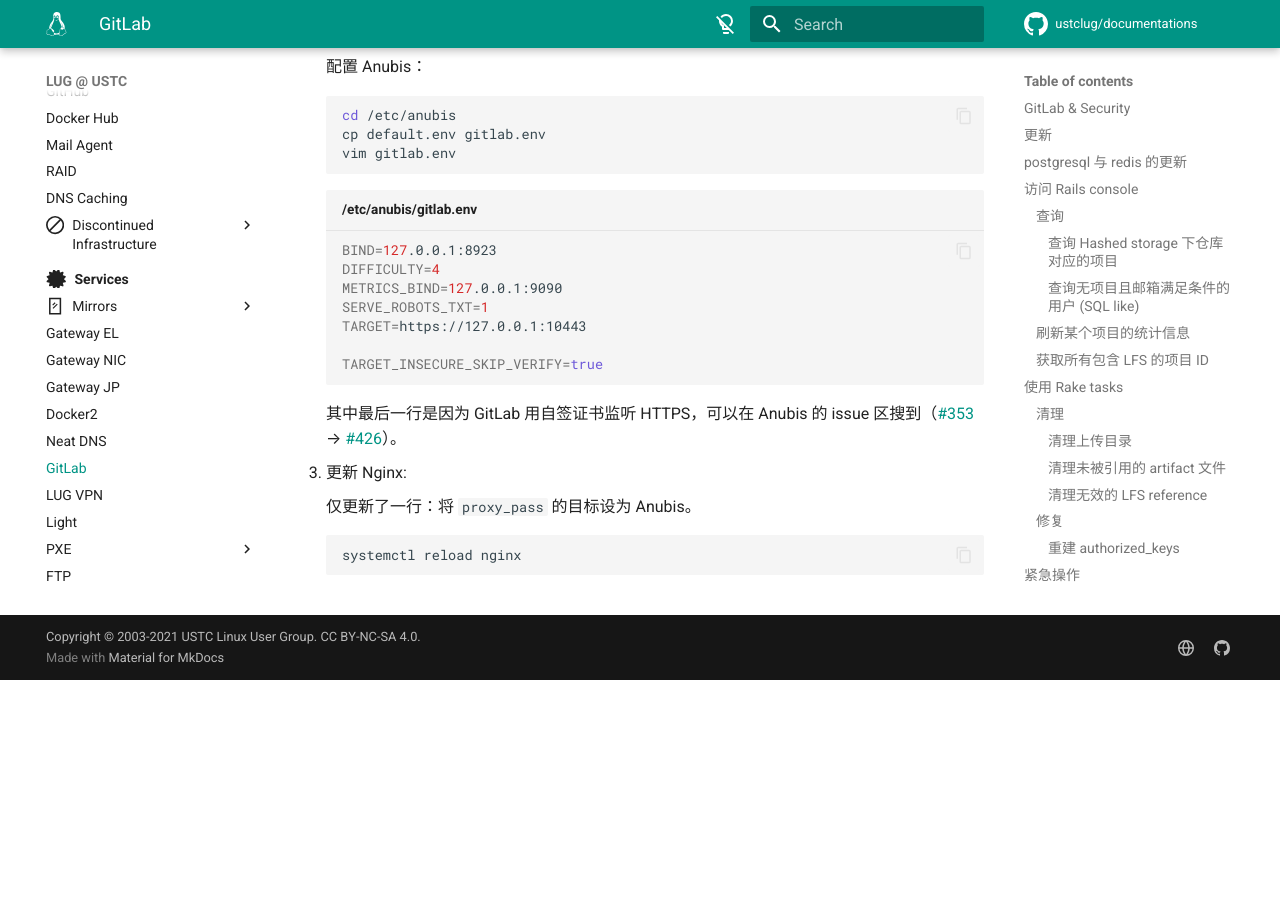
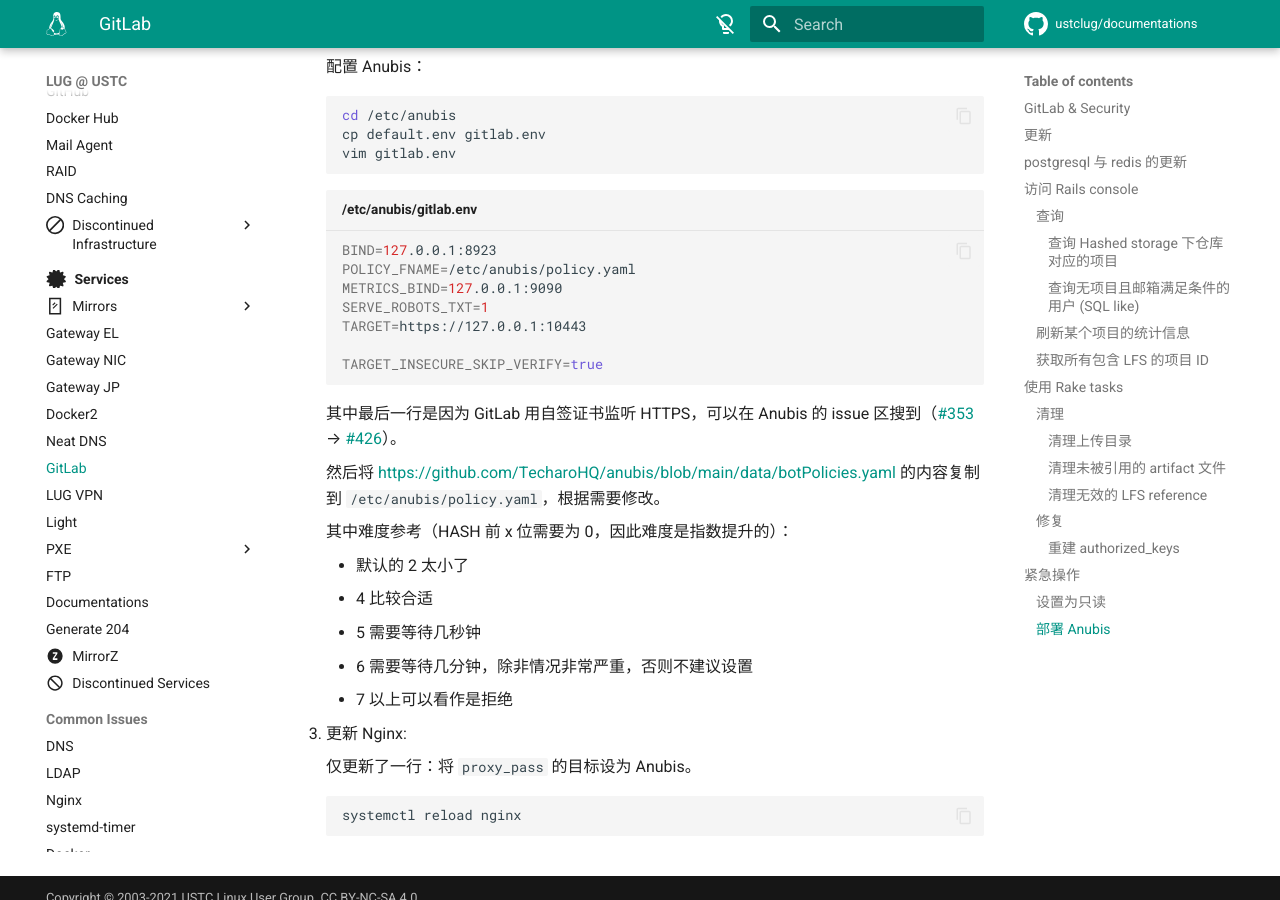
Before and after one commit to ustclug/documentations, an MkDocs documentation site: the page built from docs/services/gitlab.md, in a window 1280 px wide and 900 px high, scrolled down 5302 px. Built offline with MkDocs 1.6.1 and Material for MkDocs 9.7.7, drawn with Linux system fonts in a browser that asks for light colours; comment, search, counter and statistics services are not loaded; before the commit the page ends 5982 px from its top, so only the background shows below that.

Commit message:
gitlab: Update anubis configuration

````diff
--- a/docs/services/gitlab.md
+++ b/docs/services/gitlab.md
@@ -219,7 +219,7 @@
 
     ```shell title="/etc/anubis/gitlab.env"
     BIND=127.0.0.1:8923
-    DIFFICULTY=4
+    POLICY_FNAME=/etc/anubis/policy.yaml
     METRICS_BIND=127.0.0.1:9090
     SERVE_ROBOTS_TXT=1
     TARGET=https://127.0.0.1:10443
@@ -229,6 +229,16 @@
 
     其中最后一行是因为 GitLab 用自签证书监听 HTTPS，可以在 Anubis 的 issue 区搜到（[#353](https://github.com/TecharoHQ/anubis/issues/353) → [#426](https://github.com/TecharoHQ/anubis/pull/426)）。
 
+    然后将 <https://github.com/TecharoHQ/anubis/blob/main/data/botPolicies.yaml> 的内容复制到 `/etc/anubis/policy.yaml`，根据需要修改。
+
+    其中难度参考（HASH 前 x 位需要为 0，因此难度是指数提升的）：
+
+    - 默认的 2 太小了
+    - 4 比较合适
+    - 5 需要等待几秒钟
+    - 6 需要等待几分钟，除非情况非常严重，否则不建议设置
+    - 7 以上可以看作是拒绝
+
 3. 更新 Nginx:
 
     仅更新了一行：将 `proxy_pass` 的目标设为 Anubis。
````
